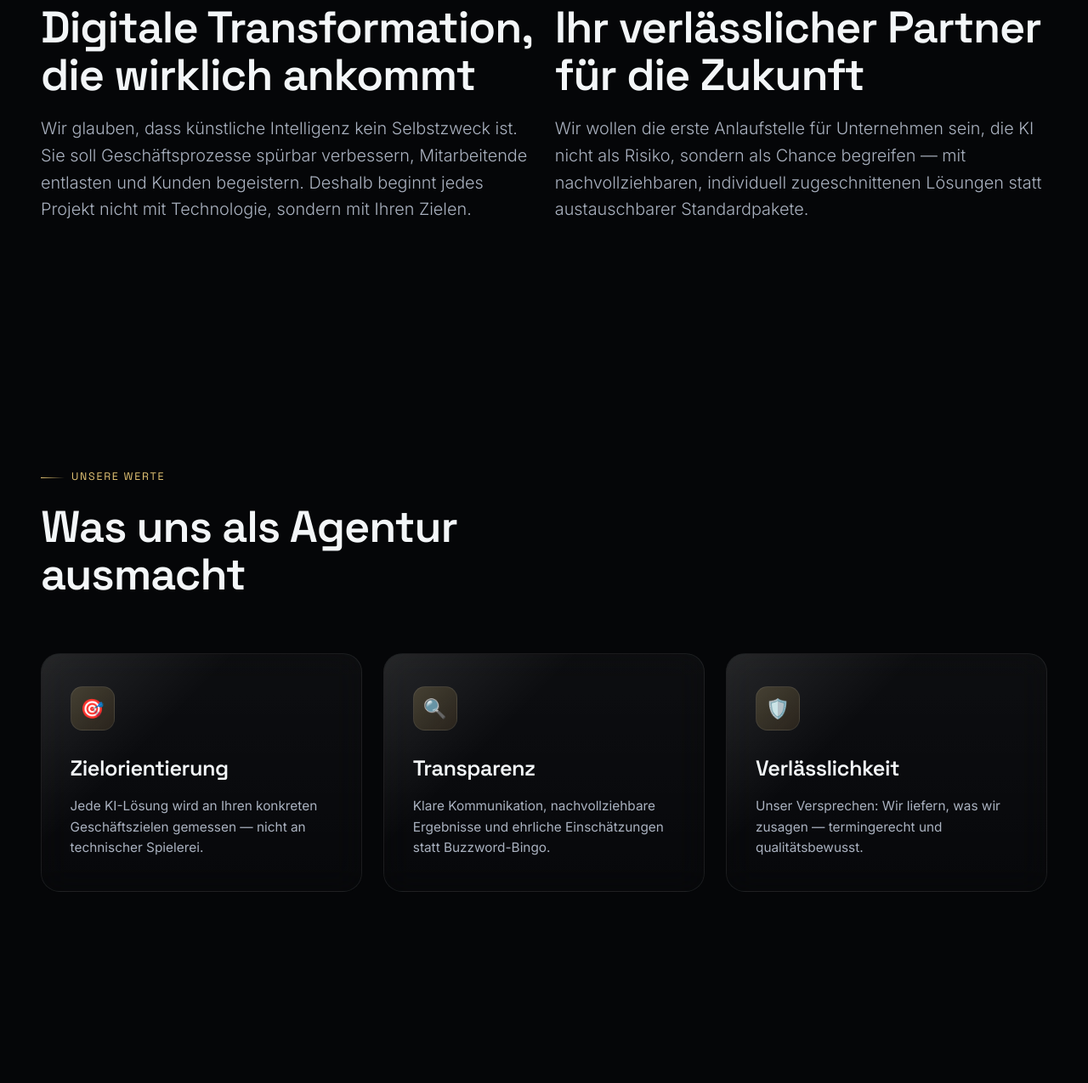
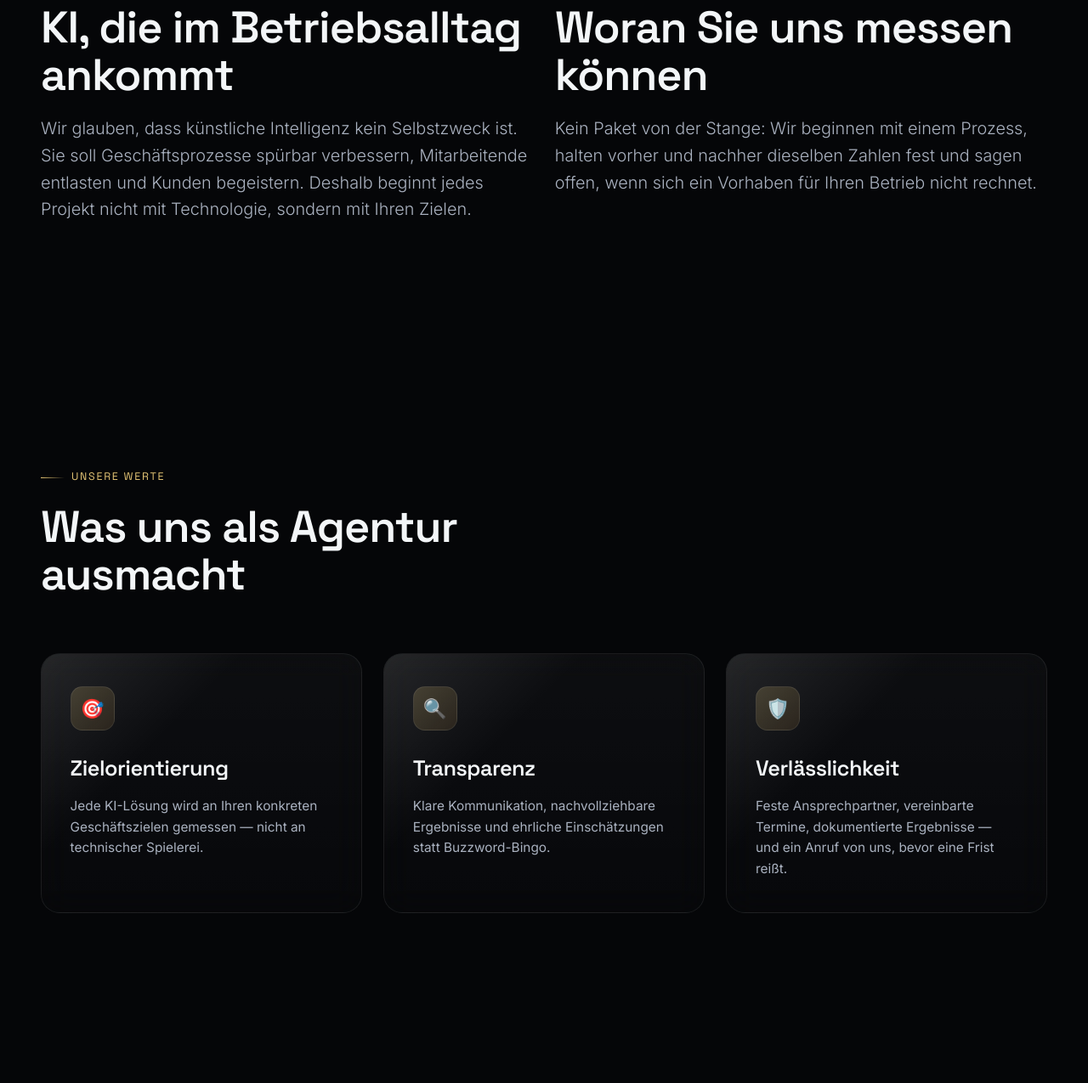
Before and after one commit to awinwindeal1-del/netpartner, a plain HTML site: page ki/ueber-uns.html in a window 1280 px wide. Shown: the part 1129-2404 px from the top of the page at 85% size. Drawn offline with Linux system fonts and the light colour scheme.

Commit message:
Texte: Branchenbezug auf Handwerk und Mittelstand geschaerft, Floskeln ersetzt
- ueber-uns.html: Zielgruppe Handwerksbetriebe + mittelstaendische Unternehmen;
  'Digitale Transformation, die wirklich ankommt' -> 'KI, die im Betriebsalltag ankommt';
  'Ihr verlaesslicher Partner fuer die Zukunft' -> 'Woran Sie uns messen koennen';
  'Unser Versprechen ...' durch pruefbare Zusagen ersetzt
- referenzen.html: Zielgruppen-Antwort nennt Handwerk und Bandbreite (auch im FAQ-JSON-LD)

```diff
--- a/ki/ueber-uns.html
+++ b/ki/ueber-uns.html
@@ -87,7 +87,7 @@
     <div class="breadcrumb reveal in"><a href="index.html">Start</a> / Über uns</div>
     <div class="eyebrow reveal in">Wer wir sind</div>
     <h1 class="reveal in">Menschen, die KI <span class="text-gradient">verständlich</span> machen</h1>
-    <p class="lead reveal in reveal-delay-1" style="margin-top:1.4rem;">Wir bündeln unsere Technologie-Expertise in der KI-Agentur Netpartner — verwurzelt in Rheinland-Pfalz, gedacht für den Mittelstand.</p>
+    <p class="lead reveal in reveal-delay-1" style="margin-top:1.4rem;">Wir bündeln unsere Technologie-Expertise in der KI-Agentur Netpartner — verwurzelt in Rheinland-Pfalz, für Handwerksbetriebe und mittelständische Unternehmen.</p>
   </div>
 </section>
 
@@ -104,13 +104,13 @@
   <div class="wrap grid-2">
     <div class="reveal">
       <div class="eyebrow">Unsere Mission</div>
-      <h2>Digitale Transformation, die wirklich ankommt</h2>
+      <h2>KI, die im Betriebsalltag ankommt</h2>
       <p class="lead" style="margin-top:1.2rem;">Wir glauben, dass künstliche Intelligenz kein Selbstzweck ist. Sie soll Geschäftsprozesse spürbar verbessern, Mitarbeitende entlasten und Kunden begeistern. Deshalb beginnt jedes Projekt nicht mit Technologie, sondern mit Ihren Zielen.</p>
     </div>
     <div class="reveal reveal-delay-1">
       <div class="eyebrow">Unsere Vision</div>
-      <h2>Ihr verlässlicher Partner für die Zukunft</h2>
-      <p class="lead" style="margin-top:1.2rem;">Wir wollen die erste Anlaufstelle für Unternehmen sein, die KI nicht als Risiko, sondern als Chance begreifen — mit nachvollziehbaren, individuell zugeschnittenen Lösungen statt austauschbarer Standardpakete.</p>
+      <h2>Woran Sie uns messen können</h2>
+      <p class="lead" style="margin-top:1.2rem;">Kein Paket von der Stange: Wir beginnen mit einem Prozess, halten vorher und nachher dieselben Zahlen fest und sagen offen, wenn sich ein Vorhaben für Ihren Betrieb nicht rechnet.</p>
     </div>
   </div>
 </section>
@@ -135,7 +135,7 @@
       <div class="card glass reveal reveal-delay-2">
         <div class="card-icon">🛡️</div>
         <h3>Verlässlichkeit</h3>
-        <p>Unser Versprechen: Wir liefern, was wir zusagen — termingerecht und qualitätsbewusst.</p>
+        <p>Feste Ansprechpartner, vereinbarte Termine, dokumentierte Ergebnisse — und ein Anruf von uns, bevor eine Frist reißt.</p>
       </div>
     </div>
   </div>
```
Also changed, not shown: ki/referenzen.html (+2 -2 lines).
